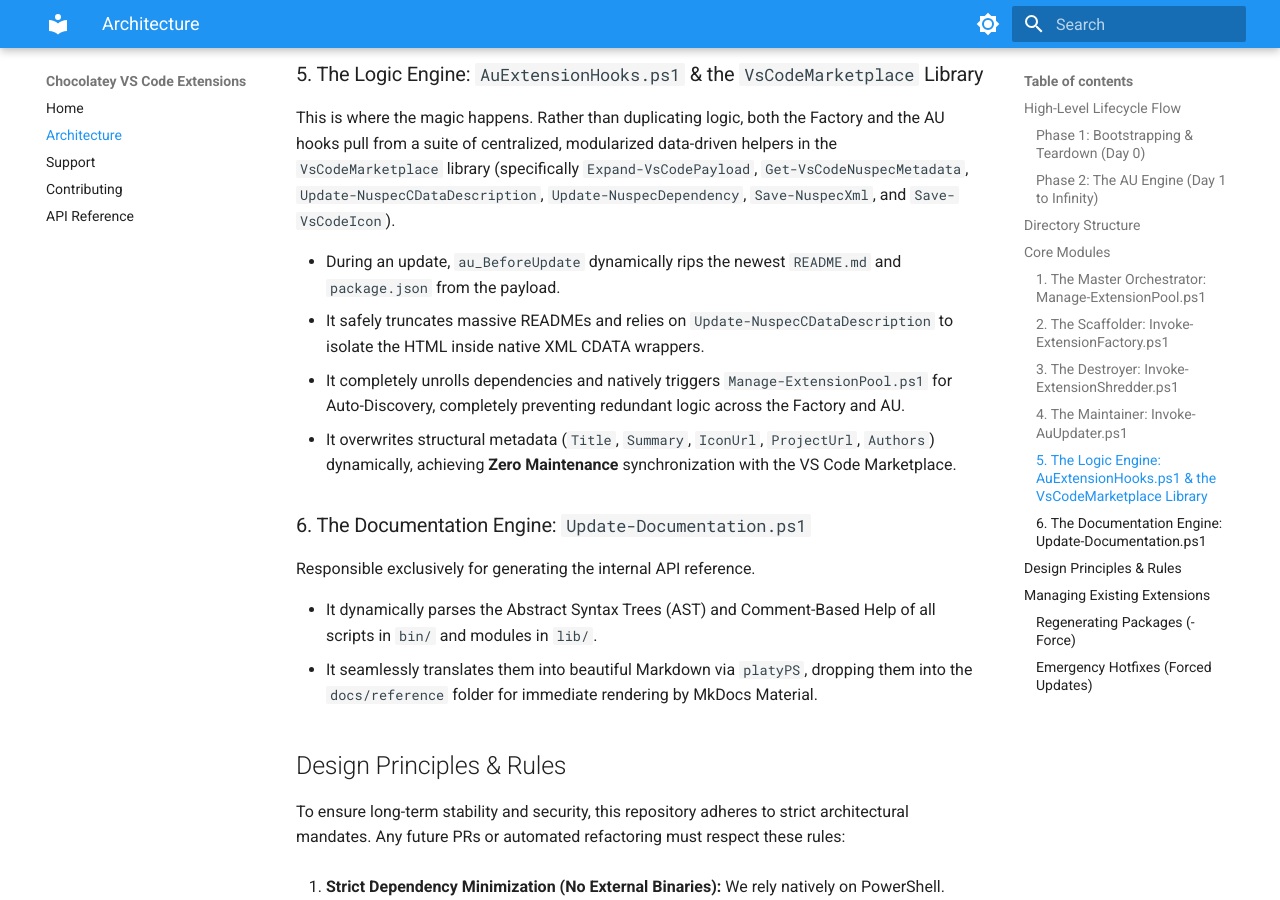
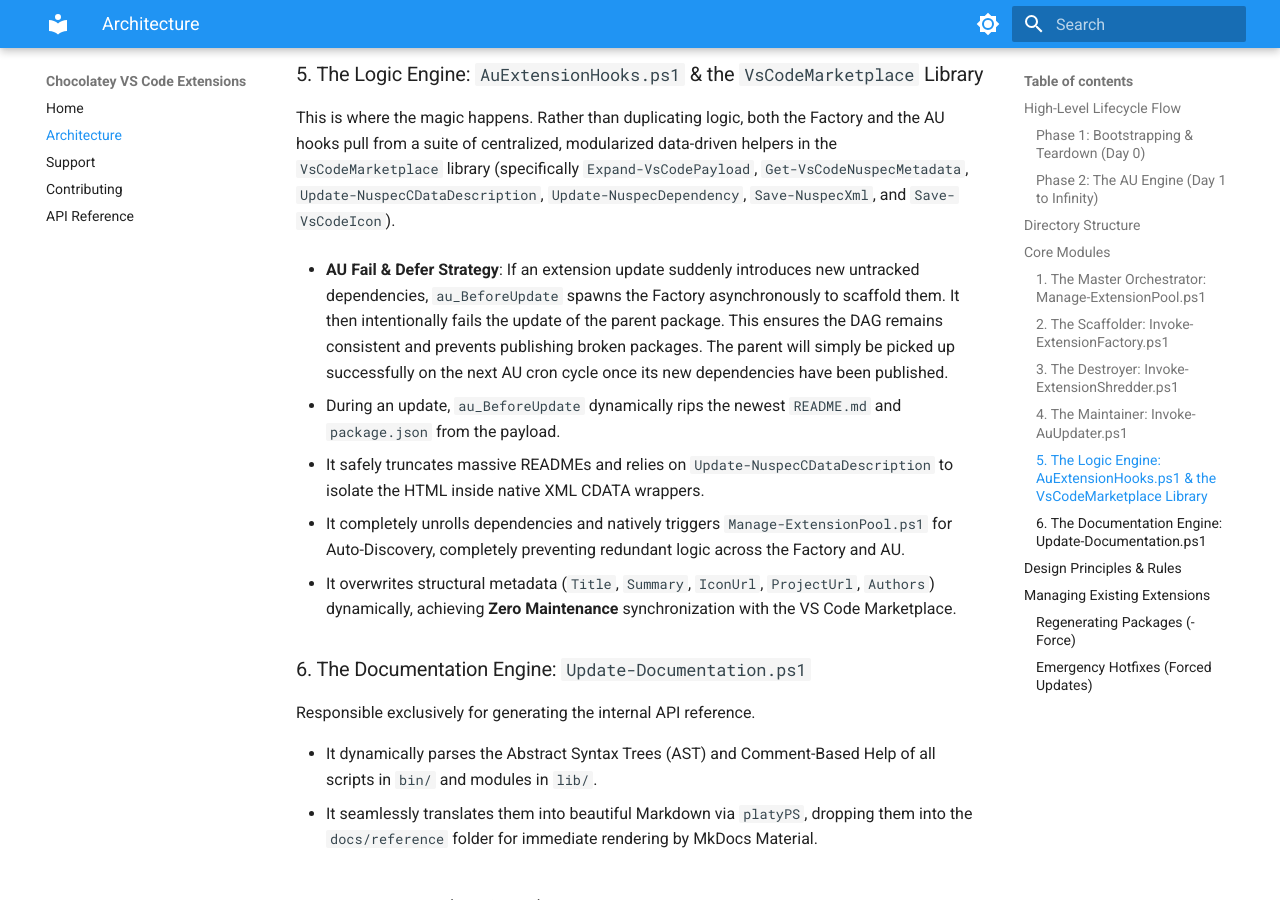
Before and after one commit to philippeganz/chocolatey-vscode-extensions, an MkDocs documentation site: the page built from docs/architecture.md, in a window 1280 px wide and 900 px high, scrolled down 4611 px. Built offline with MkDocs 1.6.1 and Material for MkDocs 9.7.7, drawn with Linux system fonts in a browser that asks for light colours.

```diff
--- a/docs/architecture.md
+++ b/docs/architecture.md
@@ -108,6 +108,8 @@ It sweeps the repository daily, triggering the native Chocolatey Automatic Updat
 
 This is where the magic happens. Rather than duplicating logic, both the Factory and the AU hooks pull from a suite of centralized, modularized data-driven helpers in the `VsCodeMarketplace` library (specifically `Expand-VsCodePayload`, `Get-VsCodeNuspecMetadata`, `Update-NuspecCDataDescription`, `Update-NuspecDependency`, `Save-NuspecXml`, and `Save-VsCodeIcon`).
 
+- **AU Fail & Defer Strategy**: If an extension update suddenly introduces new untracked dependencies, `au_BeforeUpdate` spawns the Factory asynchronously to scaffold them. It then intentionally fails the update of the parent package. This ensures the DAG remains consistent and prevents publishing broken packages. The parent will simply be picked up successfully on the next AU cron cycle once its new dependencies have been published.
+
 - During an update, `au_BeforeUpdate` dynamically rips the newest `README.md` and `package.json` from the payload.
 - It safely truncates massive READMEs and relies on `Update-NuspecCDataDescription` to isolate the HTML inside native XML CDATA wrappers.
 - It completely unrolls dependencies and natively triggers `Manage-ExtensionPool.ps1` for Auto-Discovery, completely preventing redundant logic across the Factory and AU.
```
Also changed, not shown: README.md (+1 -1 lines), 1 other file.
